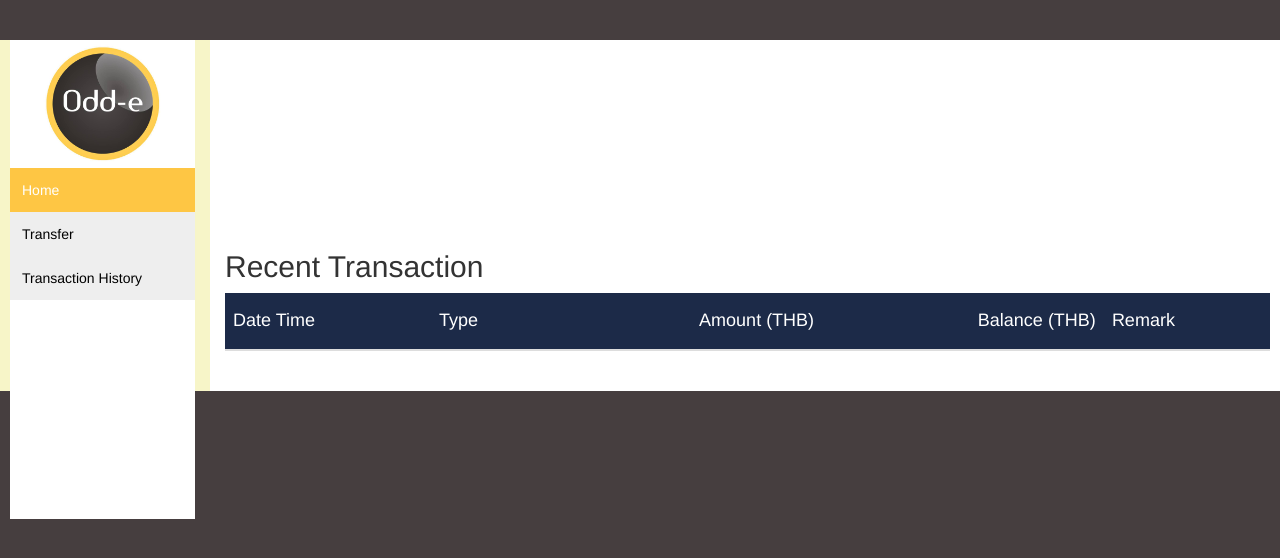
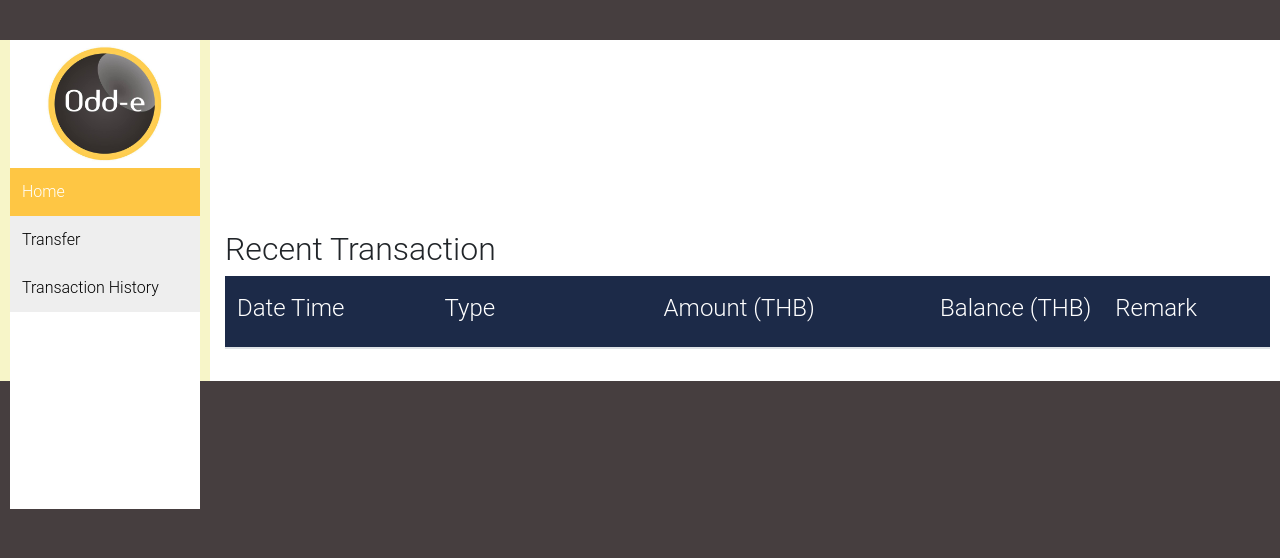
Before and after one commit to ThanawutAuechaikul/oddebank-front, a website: page app/index.html in a window 1280 px wide. Drawn offline with nearby package versions, Linux system fonts and the light colour scheme; no server answers.

Commit message:
remove bootstrap3 remove unused qunit test

```diff
--- a/app/css/bankUI.css
+++ b/app/css/bankUI.css
@@ -1,7 +1,7 @@
 
 
 .menu {
-	padding-right: 0px;
+	padding-right: 10px;
 }
 
 .chartArea {
--- a/app/index.html
+++ b/app/index.html
@@ -4,7 +4,6 @@
 <link href="../node_modules/mdbootstrap/css/mdb.min.css" rel="stylesheet">
 <link href="../node_modules/mdbootstrap/css/style.css" rel="stylesheet">
 <link href="css/bankUI.css" rel="stylesheet" >
-<link rel="stylesheet" href="https://maxcdn.bootstrapcdn.com/bootstrap/3.1.0/css/bootstrap.min.css">
 
 
 
```
Also changed, not shown: test/DashboardTest.html (deleted, +0 -16 lines), test/js/DashboardTest.js (deleted, +0 -3 lines).
